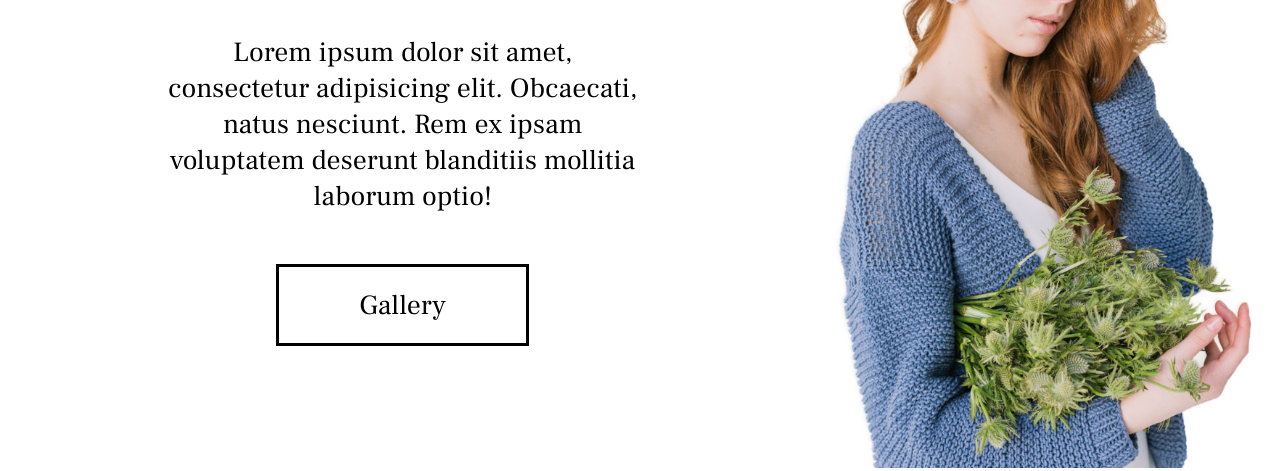
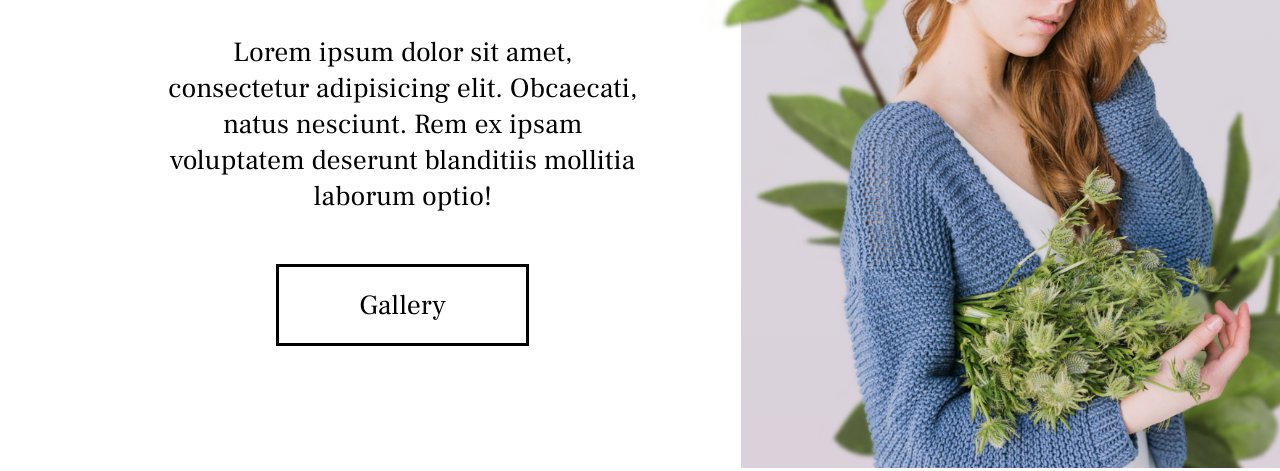
Before and after one commit to pedroGermano/awesome-website, a plain HTML site: page elena/index.html in a window 1280 px wide. Shown: the part 333-804 px from the top of the page. Drawn offline with Linux system fonts and the light colour scheme.

Commit message:
Hero section finished

```diff
--- a/elena/css/main.css
+++ b/elena/css/main.css
@@ -88,6 +88,8 @@ h1{
 
 .main-head{
     box-shadow: 0px 10px 10px rgba(0,0,0, 0.1);
+    z-index: 2;
+    position: relative;
 
 }
 
@@ -117,6 +119,7 @@ nav{
     margin: 0 0 0 auto;
     display: flex;
     flex-wrap: wrap;
+    overflow: hidden;
 }
 
 .hero-intro{
@@ -140,6 +143,9 @@ nav{
 
 .hero-images{
     flex: 1 1 40rem;
+    background: linear-gradient(#dad8dd, #dad1da);
+    position: relative;
+    z-index: 1;
 }
 
 .hero-helena{
@@ -147,3 +153,14 @@ nav{
     height: 100%;
     object-fit: cover;
 }
+
+.plant{
+    position: absolute;
+    bottom: 0;
+    left: -20%;
+    z-index: -1;
+}
+
+.plant2{
+    left: 40%;
+}
--- a/elena/index.html
+++ b/elena/index.html
@@ -35,6 +35,8 @@
            </div>
            <div class="hero-images">
                <img class="hero-helena" src="/img/elena-joy.png" alt="picture of elena joy">
+               <img class="plant1 plant" src="/img/plant1.png" alt="">
+               <img class="plant2 plant" src="/img/plant2.png" alt="">
            </div>
         </section>
     </main>
```
